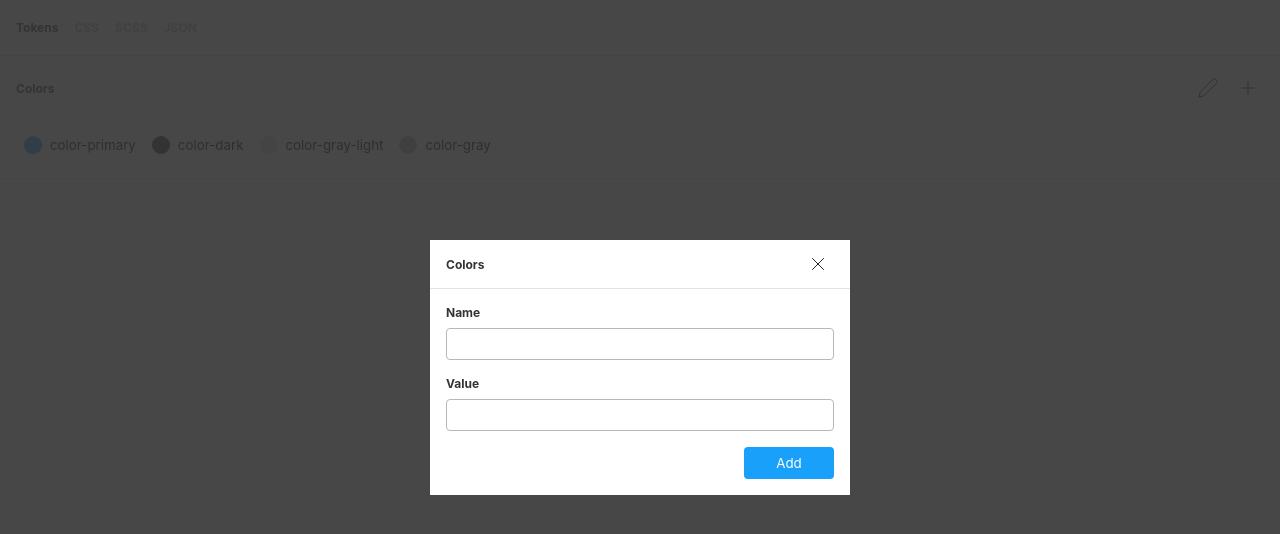
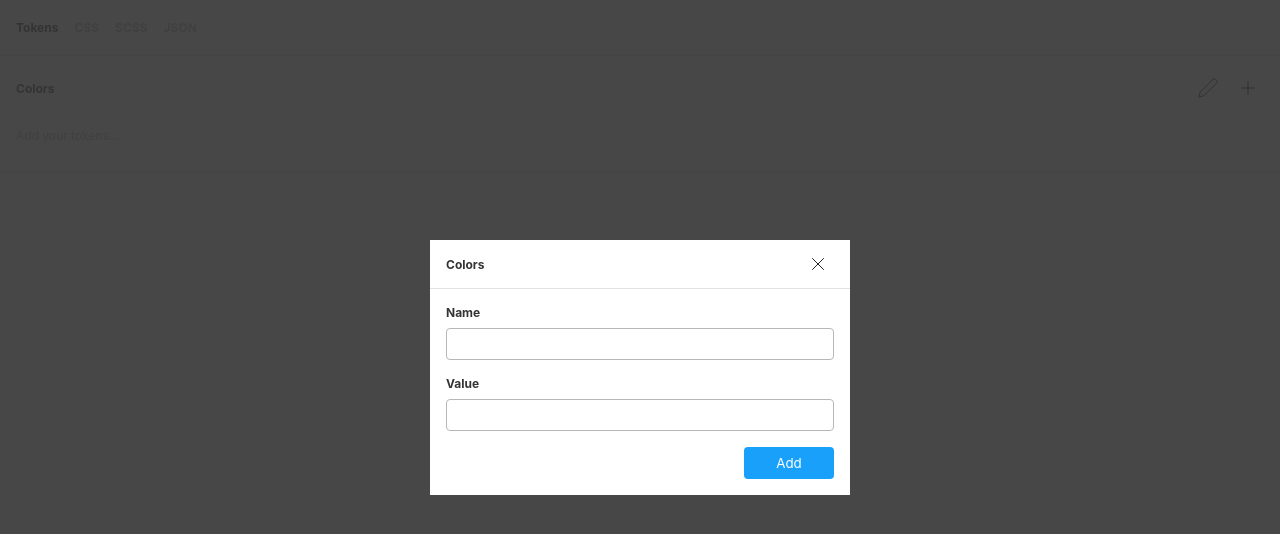
Before and after one commit to vinicius-pretto/figma-design-tokens-plugin, a React app: page / in a window 1280 px wide. Both pictures are taken after a click on the button 1248 px from the left and 88 px from the top of the page. Shown: the top 534 px of the page. Built offline with nearby package versions, Linux system fonts and the light colour scheme; a web font is replaced by a local one.

Commit message:
Handle color tokens form

```diff
--- a/package.json
+++ b/package.json
@@ -25,11 +25,13 @@
   "homepage": "https://github.com/vinicius-pretto/figma-design-tokens-plugin#readme",
   "dependencies": {
     "react": "^16.13.1",
-    "react-dom": "^16.13.1"
+    "react-dom": "^16.13.1",
+    "uuid": "^8.3.1"
   },
   "devDependencies": {
     "@types/react": "^16.9.49",
     "@types/react-dom": "^16.9.8",
+    "@types/uuid": "^8.3.0",
     "css-loader": "^4.3.0",
     "html-webpack-inline-source-plugin": "^1.0.0-beta.2",
     "html-webpack-plugin": "^4.4.1",
--- a/src/components/App.tsx
+++ b/src/components/App.tsx
@@ -1,36 +1,25 @@
 import * as React from "react";
+import { v4 as uuid } from "uuid";
 import PencilIcon from "./icons/PencilIcon";
 import PlusIcon from "./icons/PlusIcon";
 import CloseIcon from "./icons/CloseIcon";
 import "../styles/main.css";
 
+enum TokenType {
+  COLOR = "color",
+}
+
+interface Token {
+  id: string;
+  type: TokenType;
+  name: string;
+  value: string;
+}
+
 const App = () => {
-  const [colorTokens, setColorTokens] = React.useState([
-    {
-      id: "22cb8e4e-7826-4d8f-818e-e039bc994117",
-      type: "color",
-      name: "color-primary",
-      value: "#18a0fb",
-    },
-    {
-      id: "13c91362-e71c-4aa6-9bff-1de159bf2f14",
-      type: "color",
-      name: "color-dark",
-      value: "#333",
-    },
-    {
-      id: "13c91362-e71c-4aa6-9bff-1de159bf2f14",
-      type: "color",
-      name: "color-gray-light",
-      value: "#e3e1e1",
-    },
-    {
-      id: "1db61162-2eff-4ae9-b187-3e12313d2a24",
-      type: "color",
-      name: "color-gray",
-      value: "#bab6b6",
-    },
-  ]);
+  const [tokenName, setTokenName] = React.useState("");
+  const [tokenValue, setTokenValue] = React.useState("");
+  const [colorTokens, setColorTokens] = React.useState([]);
 
   const openModal = () => {
     document.querySelector("#modal").classList.add("active");
@@ -42,12 +31,24 @@ const App = () => {
 
   const onSubmitColorToken = (e: React.FormEvent) => {
     e.preventDefault();
+    const token = {
+      id: uuid(),
+      type: TokenType.COLOR,
+      name: tokenName,
+      value: tokenValue,
+    };
+    const tokens = colorTokens.concat(token);
+
+    closeModal();
+    setTokenName("");
+    setTokenValue("");
+    setColorTokens(tokens);
   };
 
   const renderColorTokens = () => {
     return (
       <div className="row mg-top-lg">
-        {colorTokens.map((colorToken) => (
+        {colorTokens.map((colorToken: Token) => (
           <button key={colorToken.id} className="color-token">
             <span
               className="color-token-shape"
@@ -119,12 +120,22 @@ const App = () => {
             <form className="modal-dialog-body" onSubmit={onSubmitColorToken}>
               <div className="input-group">
                 <label htmlFor="name">Name</label>
-                <input id="name" className="input" />
+                <input
+                  id="name"
+                  className="input"
+                  value={tokenName}
+                  onChange={(e) => setTokenName(e.target.value)}
+                />
               </div>
 
               <div className="input-group">
                 <label htmlFor="value">Value</label>
-                <input id="value" className="input" />
+                <input
+                  id="value"
+                  className="input"
+                  value={tokenValue}
+                  onChange={(e) => setTokenValue(e.target.value)}
+                />
               </div>
 
               <div className="modal-dialog-footer">
```
Also changed, not shown: 1 other file (tests, documents, lock files or other folders).
